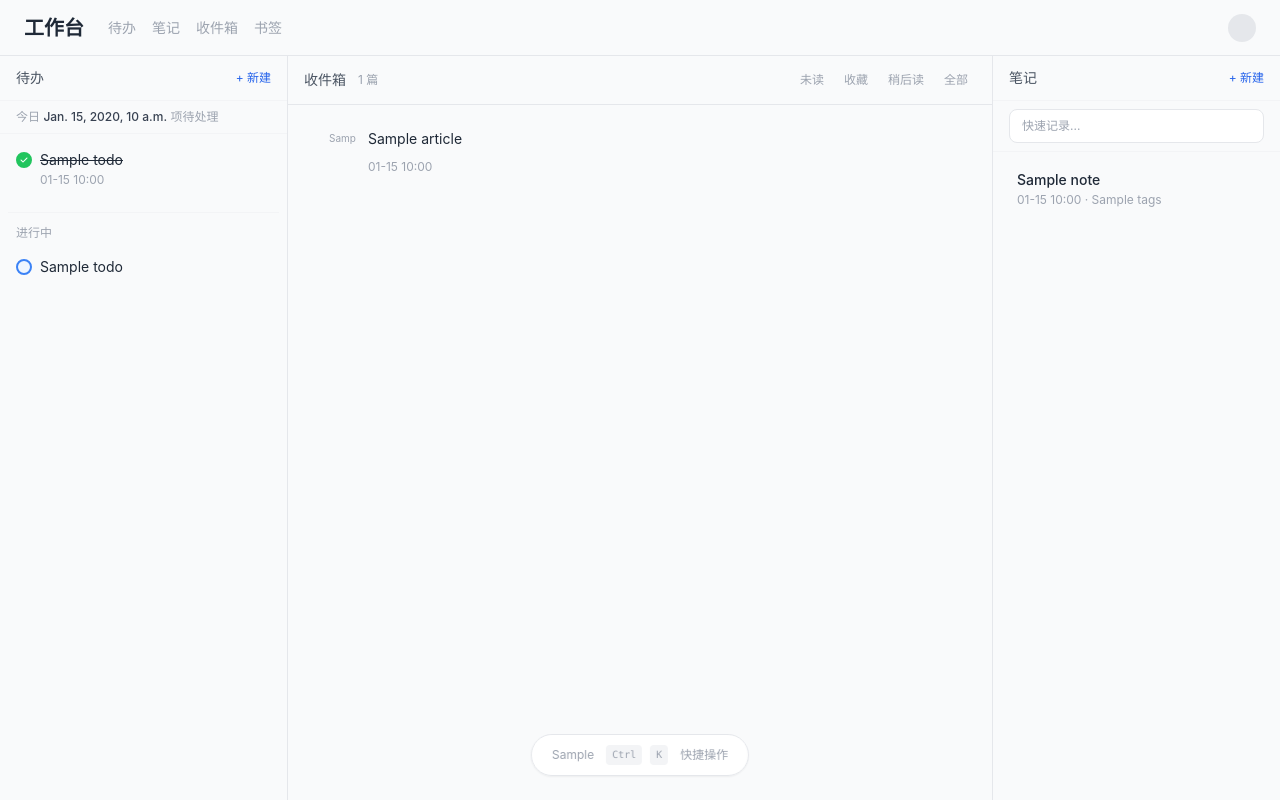
After one commit to tojoevan/workspace, a Django app: template templates/core/workspace.html in a window 1280 px wide. The commit adds this page. Run offline with Django 5.2, Linux system fonts and the light colour scheme; the template is opened without the code that fills it: most values are stand-ins (such as "Sample title", 1, 10 or a date in 2020); some libraries are stand-ins or nearby versions.

Commit message:
feat: add three-column workspace view (workspace.html)
- workspace.html: 3-column layout, full viewport height
  Left: todo list with toggle/filter
  Center: RSS+News aggregated feed with star/read-later actions
  Right: recent notes with quick capture
- core/views.py: add workspace() view - loads all 3 sections in parallel
- workspace/urls.py: add /workspace/ and /ws/ routes
- nav: add 'workspace' entry to top bar and mobile panel

```diff
--- a/templates/base.html
+++ b/templates/base.html
@@ -110,6 +110,7 @@
         <div class="flex items-center gap-8 flex-1 min-w-0">
             <a href="/" class="text-2xl font-semibold text-gray-800 dark:text-gray-100 hover:text-blue-600 dark:hover:text-blue-400 transition-colors leading-none flex-shrink-0">工作台</a>
             <nav class="hidden lg:flex items-center gap-5 text-sm text-gray-400 flex-shrink-0">
+                <a href="{% url 'workspace_short' %}" class="hover:text-gray-700 dark:hover:text-gray-200 transition-colors whitespace-nowrap font-medium text-gray-500 dark:text-gray-400">工作台</a>
                 <a href="{% url 'todo:todo_list' %}" class="hover:text-gray-700 dark:hover:text-gray-200 transition-colors whitespace-nowrap">待办</a>
                 <a href="{% url 'notes:note_list' %}" class="hover:text-gray-700 dark:hover:text-gray-200 transition-colors whitespace-nowrap">笔记</a>
                 <a href="{% url 'rss:feed_list' %}" class="hover:text-gray-700 dark:hover:text-gray-200 transition-colors whitespace-nowrap">收件箱</a>
@@ -144,6 +145,7 @@
         </div>
         <div class="p-2">
             <a href="{% url 'todo:todo_list' %}" class="flex items-center gap-3 px-3 py-2.5 rounded-xl hover:bg-gray-50 dark:hover:bg-gray-800 text-sm text-gray-700 dark:text-gray-200">✅ 待办</a>
+            <a href="{% url 'workspace_short' %}" class="flex items-center gap-3 px-3 py-2.5 rounded-xl hover:bg-gray-50 dark:hover:bg-gray-800 text-sm text-gray-700 dark:text-gray-200">📊 工作台</a>
             <a href="{% url 'notes:note_list' %}" class="flex items-center gap-3 px-3 py-2.5 rounded-xl hover:bg-gray-50 dark:hover:bg-gray-800 text-sm text-gray-700 dark:text-gray-200">📝 笔记</a>
             <a href="{% url 'rss:feed_list' %}" class="flex items-center gap-3 px-3 py-2.5 rounded-xl hover:bg-gray-50 dark:hover:bg-gray-800 text-sm text-gray-700 dark:text-gray-200">📥 收件箱</a>
             <a href="{% url 'bookmarks:bookmark_list' %}" class="flex items-center gap-3 px-3 py-2.5 rounded-xl hover:bg-gray-50 dark:hover:bg-gray-800 text-sm text-gray-700 dark:text-gray-200">🔖 书签</a>
--- a/templates/core/home.html
+++ b/templates/core/home.html
@@ -41,6 +41,7 @@
         <div class="flex items-center gap-8 flex-1 min-w-0">
             <a href="/" class="text-2xl font-semibold text-gray-800 dark:text-gray-100 hover:text-blue-600 dark:hover:text-blue-400 transition-colors leading-none flex-shrink-0">工作台</a>
             <nav class="hidden lg:flex items-center gap-5 text-sm text-gray-400 flex-shrink-0">
+                <a href="{% url 'workspace_short' %}" class="hover:text-gray-700 dark:hover:text-gray-200 transition-colors whitespace-nowrap font-medium text-gray-500 dark:text-gray-400">工作台</a>
                 <a href="{% url 'todo:todo_list' %}" class="hover:text-gray-700 dark:hover:text-gray-200 transition-colors whitespace-nowrap">待办</a>
                 <a href="{% url 'notes:note_list' %}" class="hover:text-gray-700 dark:hover:text-gray-200 transition-colors whitespace-nowrap">笔记</a>
                 <a href="{% url 'rss:feed_list' %}" class="hover:text-gray-700 dark:hover:text-gray-200 transition-colors whitespace-nowrap">收件箱</a>
--- /dev/null
+++ b/templates/core/workspace.html
@@ -0,0 +1,291 @@
+<!DOCTYPE html>
+<html lang="zh-CN">
+<head>
+    <meta charset="UTF-8">
+    <meta name="viewport" content="width=device-width, initial-scale=1.0">
+    <title>工作台</title>
+    <script src="https://cdn.tailwindcss.com"></script>
+    <script>
+        tailwind.config = {
+            darkMode: 'class',
+            theme: {
+                extend: {
+                    colors: {
+                        primary: {
+                            50: '#eff6ff', 100: '#dbeafe', 200: '#bfdbfe',
+                            300: '#93c5fd', 400: '#60a5fa', 500: '#3b82f6',
+                            600: '#2563eb', 700: '#1d4ed8', 800: '#1e40af', 900: '#1e3a8a',
+                        }
+                    }
+                }
+            }
+        }
+    </script>
+    <link rel="stylesheet" href="https://cdnjs.cloudflare.com/ajax/libs/font-awesome/6.4.0/css/all.min.css">
+    <style>
+        body { font-family: 'Inter', 'Noto Sans SC', system-ui, sans-serif; margin: 0; }
+        .col-scroll { height: calc(100vh - 56px); overflow-y: auto; scrollbar-width: thin; }
+        .col-scroll::-webkit-scrollbar { width: 4px; }
+        .col-scroll::-webkit-scrollbar-thumb { background: #d1d5db; border-radius: 2px; }
+        .item-read { opacity: 0.45; }
+        .item-active { background: #eff6ff; }
+        .dark .item-active { background: #1e3a8a30; }
+    </style>
+</head>
+<body class="bg-gray-50 text-gray-800 antialiased dark:bg-[#0a0a0a] dark:text-gray-100">
+
+<!-- ====== 顶栏 ====== -->
+<header class="sticky top-0 z-20 bg-gray-50 dark:bg-[#0a0a0a] border-b border-gray-200 dark:border-gray-800 h-14 flex items-center justify-between px-6">
+    <div class="flex items-center gap-6">
+        <a href="/" class="text-xl font-semibold text-gray-800 dark:text-gray-100 hover:text-blue-600 dark:hover:text-blue-400 transition-colors leading-none">工作台</a>
+        <nav class="hidden lg:flex items-center gap-4 text-sm text-gray-400">
+            <a href="{% url 'todo:todo_list' %}" class="hover:text-gray-700 dark:hover:text-gray-200 transition-colors">待办</a>
+            <a href="{% url 'notes:note_list' %}" class="hover:text-gray-700 dark:hover:text-gray-200 transition-colors">笔记</a>
+            <a href="{% url 'rss:feed_list' %}" class="hover:text-gray-700 dark:hover:text-gray-200 transition-colors">收件箱</a>
+            <a href="{% url 'bookmarks:bookmark_list' %}" class="hover:text-gray-700 dark:hover:text-gray-200 transition-colors">书签</a>
+        </nav>
+    </div>
+    <div class="flex items-center gap-2">
+        <a href="{% url 'user_profile' %}" class="w-7 h-7 rounded-full bg-gray-200 dark:bg-gray-700 flex items-center justify-center text-xs font-medium text-gray-600 dark:text-gray-300 hover:bg-gray-300 dark:hover:bg-gray-600 transition-colors">{{ user.username|slice:":1"|upper }}</a>
+        <button onclick="toggleMobileNav()" class="lg:hidden p-1.5 rounded-md hover:bg-gray-100 dark:hover:bg-gray-800 text-gray-400">
+            <svg class="w-5 h-5" fill="none" stroke="currentColor" viewBox="0 0 24 24"><path stroke-linecap="round" stroke-linejoin="round" stroke-width="2" d="M4 6h16M4 12h16M4 18h16"/></svg>
+        </button>
+    </div>
+</header>
+
+<!-- ====== 三栏主体 ====== -->
+<div class="flex" style="height: calc(100vh - 56px);">
+
+    <!-- ====== 左栏：待办 ====== -->
+    <aside class="w-72 flex-shrink-0 border-r border-gray-200 dark:border-gray-800 flex flex-col">
+        <div class="px-4 py-3 border-b border-gray-100 dark:border-gray-800 flex items-center justify-between flex-shrink-0">
+            <h2 class="text-sm font-medium text-gray-600 dark:text-gray-400">待办</h2>
+            <a href="{% url 'todo:todo_add' %}" class="text-xs text-blue-600 hover:text-blue-700 dark:text-blue-400">+ 新建</a>
+        </div>
+
+        <!-- 今日统计 -->
+        <div class="px-4 py-2 border-b border-gray-100 dark:border-gray-800 flex-shrink-0">
+            <p class="text-xs text-gray-400">今日 <span class="text-gray-700 dark:text-gray-200 font-medium">{{ today_count }}</span> 项待处理</p>
+        </div>
+
+        <!-- 待办列表 -->
+        <div class="col-scroll flex-1 px-2 py-2">
+            {% for todo in pending_todos %}
+            <div class="flex items-start gap-2 px-2 py-2 rounded-lg hover:bg-gray-100 dark:hover:bg-gray-800 group" data-todo-id="{{ todo.pk }}">
+                <form action="{% url 'todo:todo_toggle_complete' todo.pk %}" method="post" class="flex-shrink-0 mt-0.5">
+                    {% csrf_token %}
+                    <button type="submit" class="w-4 h-4 rounded-full border-2 {% if todo.status == 'completed' %}bg-green-500 border-green-500{% else %}border-gray-300 dark:border-gray-600 hover:border-blue-500{% endif %} flex items-center justify-center transition-all">
+                        {% if todo.status == 'completed' %}<i class="fas fa-check text-white text-[8px]"></i>{% endif %}
+                    </button>
+                </form>
+                <div class="flex-1 min-w-0">
+                    <p class="text-sm text-gray-800 dark:text-gray-200 {% if todo.status == 'completed' %}line-through text-gray-400{% endif %}">{{ todo.title }}</p>
+                    {% if todo.due_date %}
+                    <p class="text-xs text-gray-400 mt-0.5">{{ todo.due_date|date:"m-d H:i" }}</p>
+                    {% endif %}
+                </div>
+                {% if todo.is_recurring %}<span class="text-[10px] text-gray-400 flex-shrink-0">🔄</span>{% endif %}
+            </div>
+            {% empty %}
+            <p class="text-xs text-gray-400 text-center py-8">暂无待办</p>
+            {% endfor %}
+
+            {% if in_progress_todos %}
+            <div class="mt-4 pt-3 border-t border-gray-100 dark:border-gray-800">
+                <p class="text-xs text-gray-400 px-2 mb-2">进行中</p>
+                {% for todo in in_progress_todos %}
+                <div class="flex items-start gap-2 px-2 py-2 rounded-lg hover:bg-gray-100 dark:hover:bg-gray-800">
+                    <form action="{% url 'todo:todo_toggle_complete' todo.pk %}" method="post" class="flex-shrink-0 mt-0.5">
+                        {% csrf_token %}
+                        <button type="submit" class="w-4 h-4 rounded-full border-2 border-blue-500 bg-blue-50 dark:bg-blue-900/30 flex items-center justify-center transition-all"></button>
+                    </form>
+                    <div class="flex-1 min-w-0">
+                        <p class="text-sm text-gray-800 dark:text-gray-200">{{ todo.title }}</p>
+                    </div>
+                </div>
+                {% endfor %}
+            </div>
+            {% endif %}
+        </div>
+    </aside>
+
+    <!-- ====== 中栏：收件箱 ====== -->
+    <main class="flex-1 min-w-0 flex flex-col">
+        <div class="px-4 py-3 border-b border-gray-200 dark:border-gray-800 flex items-center justify-between flex-shrink-0">
+            <div class="flex items-center gap-3">
+                <h2 class="text-sm font-medium text-gray-600 dark:text-gray-400">收件箱</h2>
+                <span class="text-xs text-gray-400">{{ total_articles }} 篇</span>
+            </div>
+            <div class="flex items-center gap-1 text-xs">
+                <a href="?filter=unread" class="px-2 py-1 rounded {% if filter_type == 'unread' %}bg-blue-100 text-blue-700 dark:bg-blue-900/40 dark:text-blue-300{% else %}text-gray-400 hover:text-gray-600{% endif %}">未读</a>
+                <a href="?filter=starred" class="px-2 py-1 rounded {% if filter_type == 'starred' %}bg-blue-100 text-blue-700 dark:bg-blue-900/40 dark:text-blue-300{% else %}text-gray-400 hover:text-gray-600{% endif %}">收藏</a>
+                <a href="?filter=read_later" class="px-2 py-1 rounded {% if filter_type == 'read_later' %}bg-blue-100 text-blue-700 dark:bg-blue-900/40 dark:text-blue-300{% else %}text-gray-400 hover:text-gray-600{% endif %}">稍后读</a>
+                <a href="?filter=all" class="px-2 py-1 rounded {% if filter_type == 'all' %}bg-blue-100 text-blue-700 dark:bg-blue-900/40 dark:text-blue-300{% else %}text-gray-400 hover:text-gray-600{% endif %}">全部</a>
+            </div>
+        </div>
+
+        <div class="col-scroll flex-1 px-4 py-3 space-y-0.5">
+            {% for article in articles %}
+            <div class="flex items-start gap-3 px-3 py-3 rounded-lg hover:bg-gray-100 dark:hover:bg-gray-800 group article-item {% if article.is_read %}item-read{% endif %}" data-type="{{ article.type }}" data-id="{{ article.id }}">
+                <!-- 来源标签 -->
+                <span class="flex-shrink-0 text-[10px] text-gray-400 mt-0.5 w-10 text-right">{{ article.source|slice:":4" }}</span>
+                <!-- 内容 -->
+                <div class="flex-1 min-w-0">
+                    <a href="{{ article.link }}" target="_blank" rel="noopener" class="block text-sm text-gray-800 dark:text-gray-200 hover:text-blue-600 dark:hover:text-blue-400 truncate">{{ article.title }}</a>
+                    <div class="flex items-center gap-2 mt-1">
+                        <span class="text-xs text-gray-400">{% if article.published_at %}{{ article.published_at|date:"m-d H:i" }}{% endif %}</span>
+                        <!-- 操作按钮（hover 显示） -->
+                        <div class="flex items-center gap-1 opacity-0 group-hover:opacity-100 transition-opacity">
+                            <button onclick="toggleStar('{{ article.type }}', {{ article.id }})" class="p-0.5 text-gray-400 hover:text-yellow-500 transition-colors" title="收藏">
+                                <i class="fas fa-star text-[10px] {% if article.is_starred %}text-yellow-400{% endif %}"></i>
+                            </button>
+                            <button onclick="toggleReadLater('{{ article.type }}', {{ article.id }})" class="p-0.5 text-gray-400 hover:text-blue-500 transition-colors" title="稍后读">
+                                <i class="far fa-bookmark text-[10px] {% if article.is_read_later %}text-blue-500{% endif %}"></i>
+                            </button>
+                            <button onclick="markRead('{{ article.type }}', {{ article.id }})" class="p-0.5 text-gray-400 hover:text-green-500 transition-colors" title="标记已读">
+                                <i class="fas fa-check text-[10px]"></i>
+                            </button>
+                        </div>
+                    </div>
+                </div>
+            </div>
+            {% empty %}
+            <div class="text-center py-16 text-gray-400">
+                <p class="text-sm">暂无文章</p>
+                <a href="{% url 'rss:feed_add' %}" class="text-xs text-blue-500 hover:underline mt-2 inline-block">+ 添加订阅</a>
+            </div>
+            {% endfor %}
+        </div>
+    </main>
+
+    <!-- ====== 右栏：笔记 ====== -->
+    <aside class="w-72 flex-shrink-0 border-l border-gray-200 dark:border-gray-800 flex flex-col">
+        <div class="px-4 py-3 border-b border-gray-100 dark:border-gray-800 flex items-center justify-between flex-shrink-0">
+            <h2 class="text-sm font-medium text-gray-600 dark:text-gray-400">笔记</h2>
+            <a href="{% url 'notes:note_add' %}" class="text-xs text-blue-600 hover:text-blue-700 dark:text-blue-400">+ 新建</a>
+        </div>
+
+        <!-- 快速记录 -->
+        <div class="px-4 py-2 border-b border-gray-100 dark:border-gray-800 flex-shrink-0">
+            <form action="{% url 'notes:note_add' %}" method="get">
+                <input type="text" name="title" placeholder="快速记录..." maxlength="100"
+                    class="w-full px-3 py-2 text-sm bg-white dark:bg-[#161616] border border-gray-200 dark:border-gray-700 rounded-lg text-gray-800 dark:text-gray-200 placeholder-gray-400 focus:outline-none focus:border-blue-500 text-xs">
+            </form>
+        </div>
+
+        <!-- 笔记列表 -->
+        <div class="col-scroll flex-1 px-3 py-2 space-y-0.5">
+            {% for note in recent_notes %}
+            <a href="{% url 'notes:note_detail' note.id %}" class="block px-3 py-2.5 rounded-lg hover:bg-gray-100 dark:hover:bg-gray-800 group">
+                <p class="text-sm text-gray-800 dark:text-gray-200 font-medium truncate">{{ note.title }}</p>
+                <p class="text-xs text-gray-400 mt-0.5 truncate">{{ note.updated_at|date:"m-d H:i" }}{% if note.tags %} · {{ note.tags }}{% endif %}</p>
+            </a>
+            {% empty %}
+            <p class="text-xs text-gray-400 text-center py-8">暂无笔记</p>
+            {% endfor %}
+        </div>
+    </aside>
+
+</div>
+
+<!-- ====== 底部固定栏 ====== -->
+<div class="fixed bottom-6 left-1/2 -translate-x-1/2 flex items-center gap-3 px-5 py-2.5 bg-white/95 dark:bg-[#161616]/95 border border-gray-200 dark:border-gray-700 rounded-full shadow-sm backdrop-blur-sm z-40">
+    {% if daily_quote %}
+    <span class="text-xs text-gray-400 dark:text-gray-500 max-w-[160px] truncate hidden sm:block">{{ daily_quote }}</span>
+    {% endif %}
+    <button onclick="openCtrlK()" class="flex items-center gap-2 text-xs text-gray-400 hover:text-gray-600 dark:hover:text-gray-300 transition-colors">
+        <kbd class="px-1.5 py-0.5 bg-gray-100 dark:bg-gray-800 rounded text-[10px] font-mono">Ctrl</kbd>
+        <kbd class="px-1.5 py-0.5 bg-gray-100 dark:bg-gray-800 rounded text-[10px] font-mono">K</kbd>
+        <span class="ml-1">快捷操作</span>
+    </button>
+</div>
+
+<!-- ====== Ctrl+K 面板 ====== -->
+<div id="ctrlk-overlay" class="fixed inset-0 z-50 bg-black/40 backdrop-blur-sm hidden" onclick="closeCtrlK()">
+    <div class="flex items-start justify-center pt-20 px-4" onclick="event.stopPropagation()">
+        <div class="w-full max-w-md bg-white dark:bg-[#161616] rounded-2xl shadow-2xl border border-gray-200 dark:border-gray-700 overflow-hidden">
+            <div class="p-3 border-b border-gray-100 dark:border-gray-800">
+                <input type="text" id="ctrlk-search" placeholder="搜索或选择操作..." autofocus class="w-full px-4 py-2.5 bg-gray-50 dark:bg-[#0f0f0f] rounded-xl text-sm text-gray-800 dark:text-gray-200 placeholder-gray-400 focus:outline-none">
+            </div>
+            <div class="p-2 max-h-72 overflow-y-auto">
+                <a href="{% url 'workspace_short' %}" class="flex items-center gap-3 px-3 py-2.5 rounded-xl hover:bg-gray-50 dark:hover:bg-gray-800 transition-colors"><span class="w-8 h-8 bg-indigo-100 dark:bg-indigo-900/40 rounded-lg flex items-center justify-center text-sm">📊</span><div><p class="text-sm font-medium text-gray-800 dark:text-gray-200">工作台</p><p class="text-xs text-gray-400">三栏视图</p></div></a>
+                <a href="{% url 'todo:todo_list' %}" class="flex items-center gap-3 px-3 py-2.5 rounded-xl hover:bg-gray-50 dark:hover:bg-gray-800 transition-colors"><span class="w-8 h-8 bg-purple-100 dark:bg-purple-900/40 rounded-lg flex items-center justify-center text-sm">✅</span><div><p class="text-sm font-medium text-gray-800 dark:text-gray-200">待办事项</p><p class="text-xs text-gray-400">{{ today_count }} 项待处理</p></div></a>
+                <a href="{% url 'notes:note_list' %}" class="flex items-center gap-3 px-3 py-2.5 rounded-xl hover:bg-gray-50 dark:hover:bg-gray-800 transition-colors"><span class="w-8 h-8 bg-green-100 dark:bg-green-900/40 rounded-lg flex items-center justify-center text-sm">📝</span><div><p class="text-sm font-medium text-gray-800 dark:text-gray-200">笔记</p><p class="text-xs text-gray-400">阅读和写作</p></div></a>
+                <a href="{% url 'rss:feed_list' %}" class="flex items-center gap-3 px-3 py-2.5 rounded-xl hover:bg-gray-50 dark:hover:bg-gray-800 transition-colors"><span class="w-8 h-8 bg-orange-100 dark:bg-orange-900/40 rounded-lg flex items-center justify-center text-sm">📥</span><div><p class="text-sm font-medium text-gray-800 dark:text-gray-200">收件箱</p><p class="text-xs text-gray-400">{{ total_articles }} 篇文章</p></div></a>
+                <a href="{% url 'bookmarks:bookmark_list' %}" class="flex items-center gap-3 px-3 py-2.5 rounded-xl hover:bg-gray-50 dark:hover:bg-gray-800 transition-colors"><span class="w-8 h-8 bg-blue-100 dark:bg-blue-900/40 rounded-lg flex items-center justify-center text-sm">🔖</span><div><p class="text-sm font-medium text-gray-800 dark:text-gray-200">书签</p><p class="text-xs text-gray-400">收藏的网址</p></div></a>
+                <a href="{% url 'notes:note_add' %}" class="flex items-center gap-3 px-3 py-2.5 rounded-xl hover:bg-gray-50 dark:hover:bg-gray-800 transition-colors"><span class="w-8 h-8 bg-gray-100 dark:bg-gray-700 rounded-lg flex items-center justify-center text-sm">✏️</span><div><p class="text-sm font-medium text-gray-800 dark:text-gray-200">新建笔记</p><p class="text-xs text-gray-400">开始写作</p></div></a>
+                <a href="{% url 'logout' %}" class="flex items-center gap-3 px-3 py-2.5 rounded-xl hover:bg-red-50 dark:hover:bg-red-900/20 transition-colors"><span class="w-8 h-8 bg-red-100 dark:bg-red-900/40 rounded-lg flex items-center justify-center text-sm">🚪</span><div><p class="text-sm font-medium text-red-500">退出登录</p></div></a>
+            </div>
+            <div class="p-3 border-t border-gray-100 dark:border-gray-800">
+                <span class="text-xs text-gray-400">按 <kbd class="px-1 py-0.5 bg-gray-100 dark:bg-gray-800 rounded text-[10px] font-mono">Esc</kbd> 关闭</span>
+            </div>
+        </div>
+    </div>
+</div>
+
+<script>
+function toggleMobileNav() {}
+function openCtrlK() {
+    var el = document.getElementById('ctrlk-overlay');
+    if (el) { el.classList.remove('hidden'); setTimeout(function(){ var s = document.getElementById('ctrlk-search'); if(s) s.focus(); }, 50); }
+}
+function closeCtrlK() {
+    var el = document.getElementById('ctrlk-overlay');
+    if (el) el.classList.add('hidden');
+}
+document.addEventListener('keydown', function(e) {
+    if ((e.ctrlKey || e.metaKey) && e.key === 'k') { e.preventDefault(); openCtrlK(); }
+    if (e.key === 'Escape') closeCtrlK();
+});
+var searchInput = document.getElementById('ctrlk-search');
+if (searchInput) {
+    searchInput.addEventListener('input', function() {
+        var q = this.value.toLowerCase();
+        document.querySelectorAll('#ctrlk-overlay a').forEach(function(el) {
+            el.style.display = el.textContent.toLowerCase().includes(q) ? '' : 'none';
+        });
+    });
+}
+
+function getCsrf() {
+    return document.querySelector('[name=csrfmiddlewaretoken]').value;
+}
+
+function toggleStar(type, id) {
+    fetch('/article/toggle-star/', {
+        method: 'POST',
+        headers: {'X-CSRFToken': getCsrf(), 'Content-Type': 'application/x-www-form-urlencoded'},
+        body: 'type=' + type + '&id=' + id
+    }).then(function(r) { return r.json(); })
+      .then(function(d) {
+          if (d.success) location.reload();
+      });
+}
+
+function toggleReadLater(type, id) {
+    fetch('/article/toggle-read-later/', {
+        method: 'POST',
+        headers: {'X-CSRFToken': getCsrf(), 'Content-Type': 'application/x-www-form-urlencoded'},
+        body: 'type=' + type + '&id=' + id
+    }).then(function(r) { return r.json(); })
+      .then(function(d) {
+          if (d.success) location.reload();
+      });
+}
+
+function markRead(type, id) {
+    fetch('/article/mark-read/', {
+        method: 'POST',
+        headers: {'X-CSRFToken': getCsrf(), 'Content-Type': 'application/x-www-form-urlencoded'},
+        body: 'type=' + type + '&id=' + id
+    }).then(function(r) { return r.json(); })
+      .then(function(d) {
+          if (d.success) {
+              var el = document.querySelector('.article-item[data-type="' + type + '"][data-id="' + id + '"]');
+              if (el) el.classList.add('item-read');
+          }
+      });
+}
+</script>
+</body>
+</html>
--- a/workspace/urls.py
+++ b/workspace/urls.py
@@ -12,6 +12,8 @@ urlpatterns = [
 
     # Core
     path('', core_views.home, name='home'),
+    path('workspace/', core_views.workspace, name='workspace'),
+    path('ws/', core_views.workspace, name='workspace_short'),
     path('login/', core_views.login_view, name='login'),
     path('logout/', core_views.logout_view, name='logout'),
     path('search/', core_views.search, name='search'),
```
Also changed, not shown: core/views.py (+79 -0 lines).
